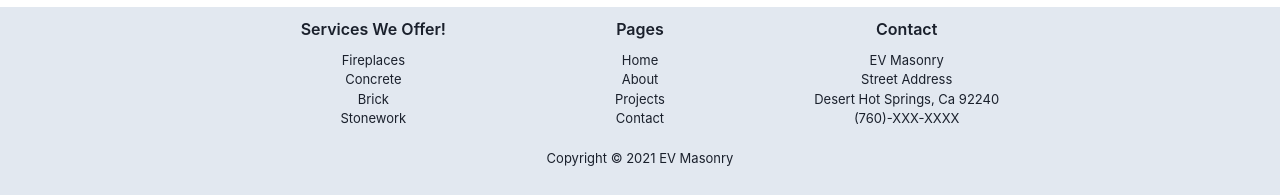
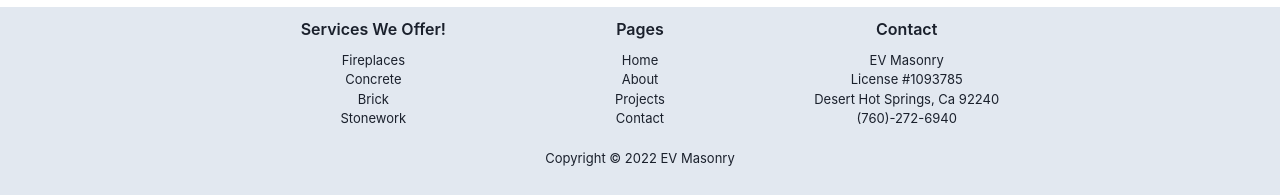
Before and after one commit to asalaza6/EV-Masonry-Website, a React (Create React App) app: page / in a window 1280 px wide. Shown: the part 1592-1787 px from the top of the page. Built offline with nearby package versions, Linux system fonts and the light colour scheme.

Commit message:
Update contact info & license #

```diff
--- a/src/components/MyLayout.js
+++ b/src/components/MyLayout.js
@@ -139,12 +139,12 @@ function MyLayout (props){
                     <Flex   flex = {1} direction = "column">
                         <Text fontSize = "md" paddingBottom="10px" fontWeight = "600">Contact</Text>
                         <Text fontSize = "small">EV Masonry</Text>
-                        <Text fontSize = "small">Street Address</Text>
+                        <Text fontSize = "small">License #1093785</Text>
                         <Text fontSize = "small">Desert Hot Springs, Ca 92240</Text>
-                        <Text fontSize = "small">(760)-XXX-XXXX</Text>
+                        <Text fontSize = "small">(760)-272-6940</Text>
                     </Flex>
                 </Flex>
-                <Text p ="20px" fontSize = "small">Copyright © 2021 EV Masonry</Text>
+                <Text p ="20px" fontSize = "small">Copyright © 2022 EV Masonry</Text>
             </Box>
         </Box>
     );
```
